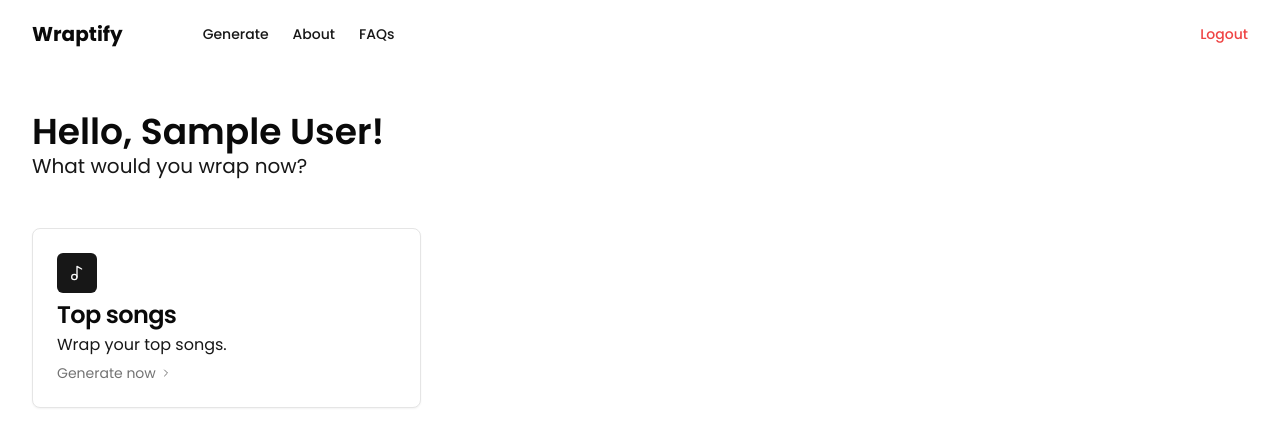
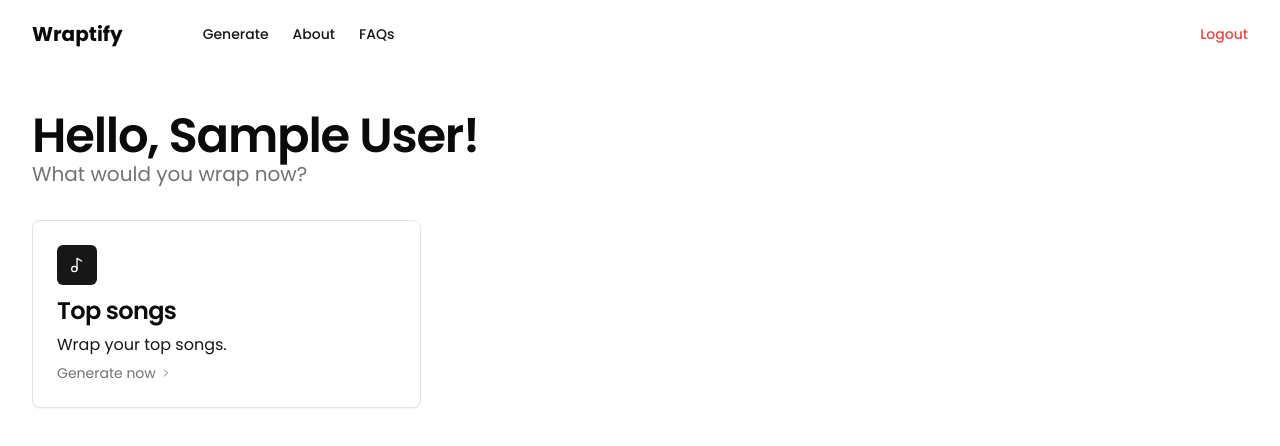
Before and after one commit to iblabd/wraptify, a Next.js app: page /generate in a window 1280 px wide. Shown: the top 446 px of the page. Built offline with nearby package versions, Linux system fonts and the light colour scheme; no server answers; sample sign-in values are in the browser's storage.

Commit message:
Improve typography

```diff
--- a/src/components/fragments/header.jsx
+++ b/src/components/fragments/header.jsx
@@ -2,11 +2,11 @@ import React from 'react'
 
 export function Header({ title, subtitle }) {
   return (
-    <div className="pb-4 pt-6">
-      <h2 className="text-3xl font-semibold text-foreground sm:text-4xl">
+    <div className="pb-8 pt-6 lg:pb-0">
+      <h2 className="scroll-m-20 text-4xl font-semibold tracking-tight lg:text-5xl">
         {title}
       </h2>
-      <p className="text-lg text-accent-foreground sm:text-xl">{subtitle}</p>
+      <p className="text-xl text-muted-foreground">{subtitle}</p>
     </div>
   )
 }
--- a/src/components/fragments/home-card.jsx
+++ b/src/components/fragments/home-card.jsx
@@ -21,13 +21,13 @@ const HomeCard = ({ title, description, icon, href }) => {
           >
             {icon}
           </Button>
-          <CardTitle className="group-hover:text-secondary-foreground">
+          <CardTitle className="scroll-m-20 text-2xl font-semibold tracking-tight group-hover:text-secondary-foreground">
             {title}
           </CardTitle>
           <div className="text-accent-foreground group-hover:text-foreground">
             {description}
           </div>
-          <CardDescription className="flex items-center group-hover:text-primary">
+          <CardDescription className="flex items-center text-muted-foreground group-hover:text-primary">
             <span>Generate now</span>
             <ChevronRightIcon className="ml-1 size-3 transition-all group-hover:ml-2" />
           </CardDescription>
```
